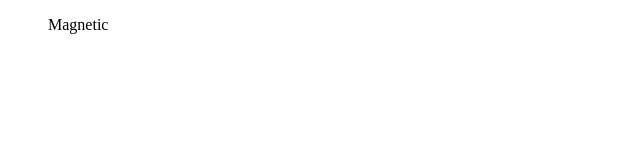
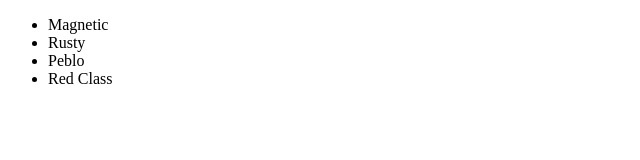
Before and after one commit to fskhan00/demo_2020, a plain HTML site: page index.html in a window 1280 px wide. Shown: the whole page, without its empty margins (0-640 px from the left). Drawn offline with Linux system fonts and the light colour scheme.

Commit message:
Editing in index.html

```diff
--- a/index.html
+++ b/index.html
@@ -6,6 +6,11 @@
     <title>Document</title>
 </head>
 <body>
-    <ul>Magnetic</ul>
+    <ul>
+        <li>Magnetic</li>
+        <li>Rusty</li>
+        <li>Peblo</li>
+        <li>Red Class</li>
+    </ul>
 </body>
 </html>
```
